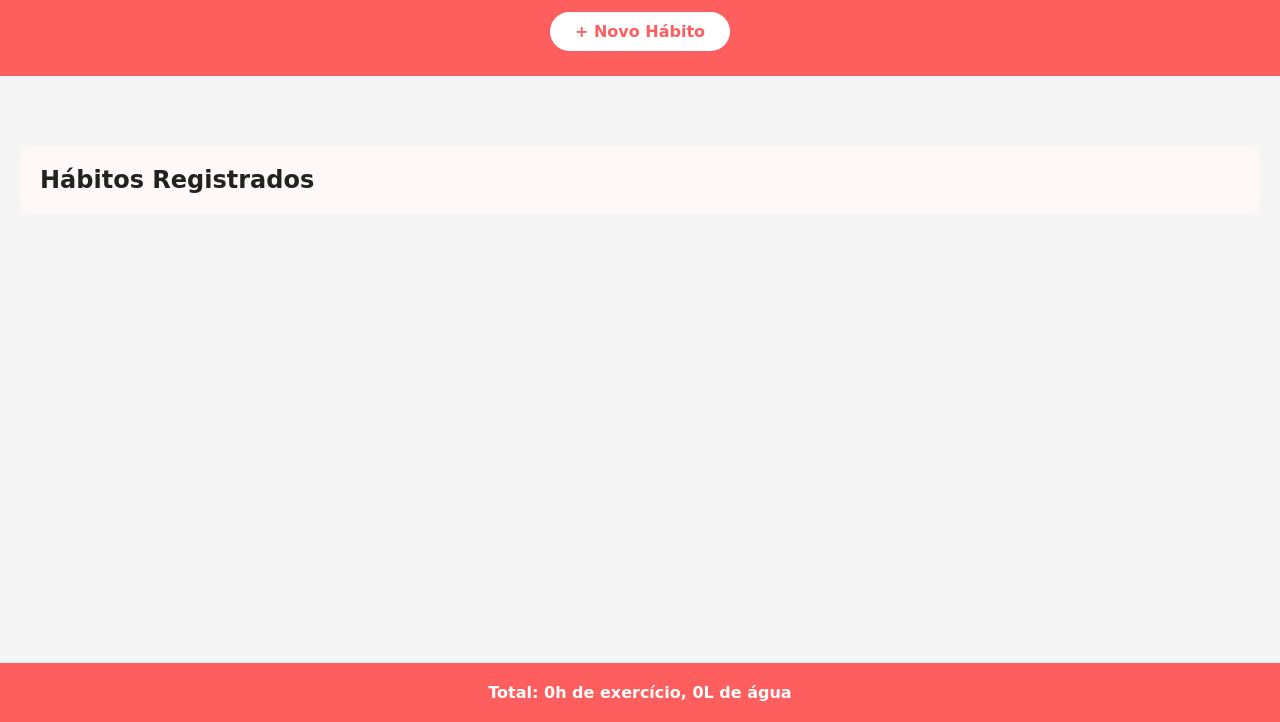
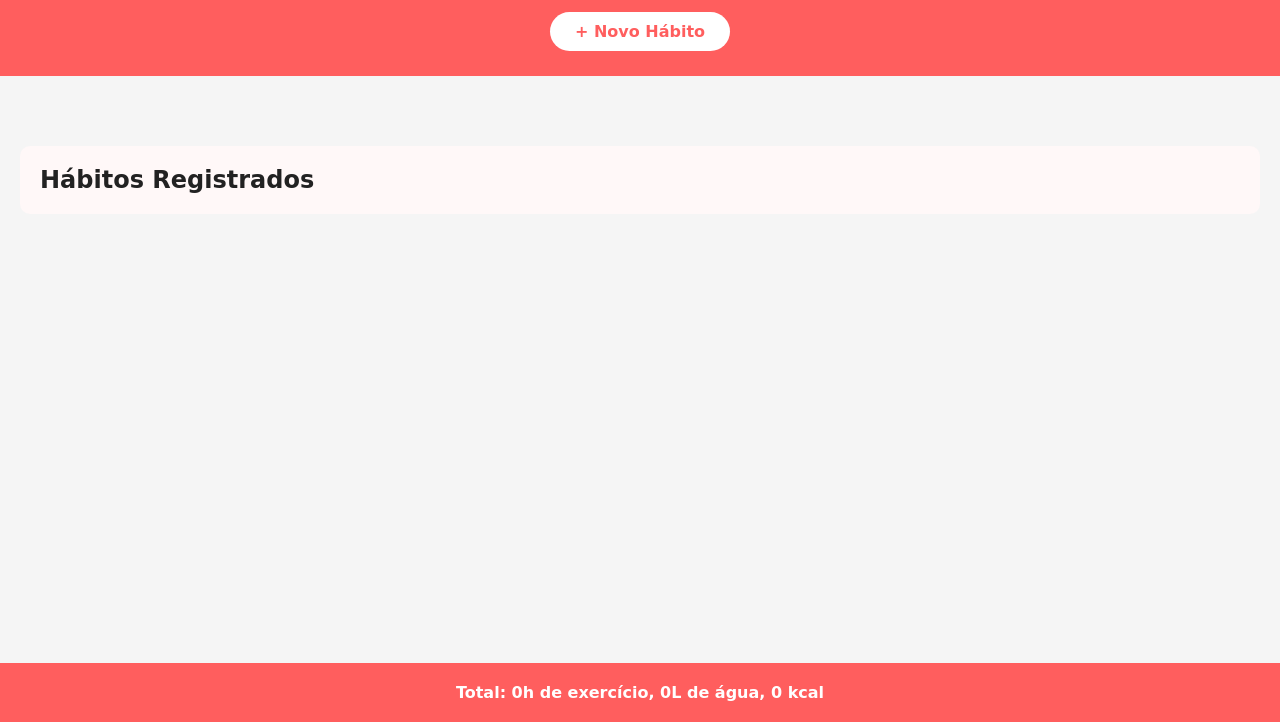
Before and after one commit to vexscrewe/ProjetoSaude, a plain HTML site: page index.html in a window 1280 px wide. Shown: the part 78-800 px from the top of the page. Drawn offline with Linux system fonts and the light colour scheme; a web font is replaced by a local one.

Commit message:
FinalVersion

```diff
--- a/index.html
+++ b/index.html
@@ -61,7 +61,7 @@
   </main>
 
   <footer>
-    <p id="summary">Total: 0h de exercício, 0L de água</p>
+    <p id="summary">Total: 0h de exercício, 0L de água, 0 kcal</p>
   </footer>
 
   <script src="js/script.js"></script>
```
